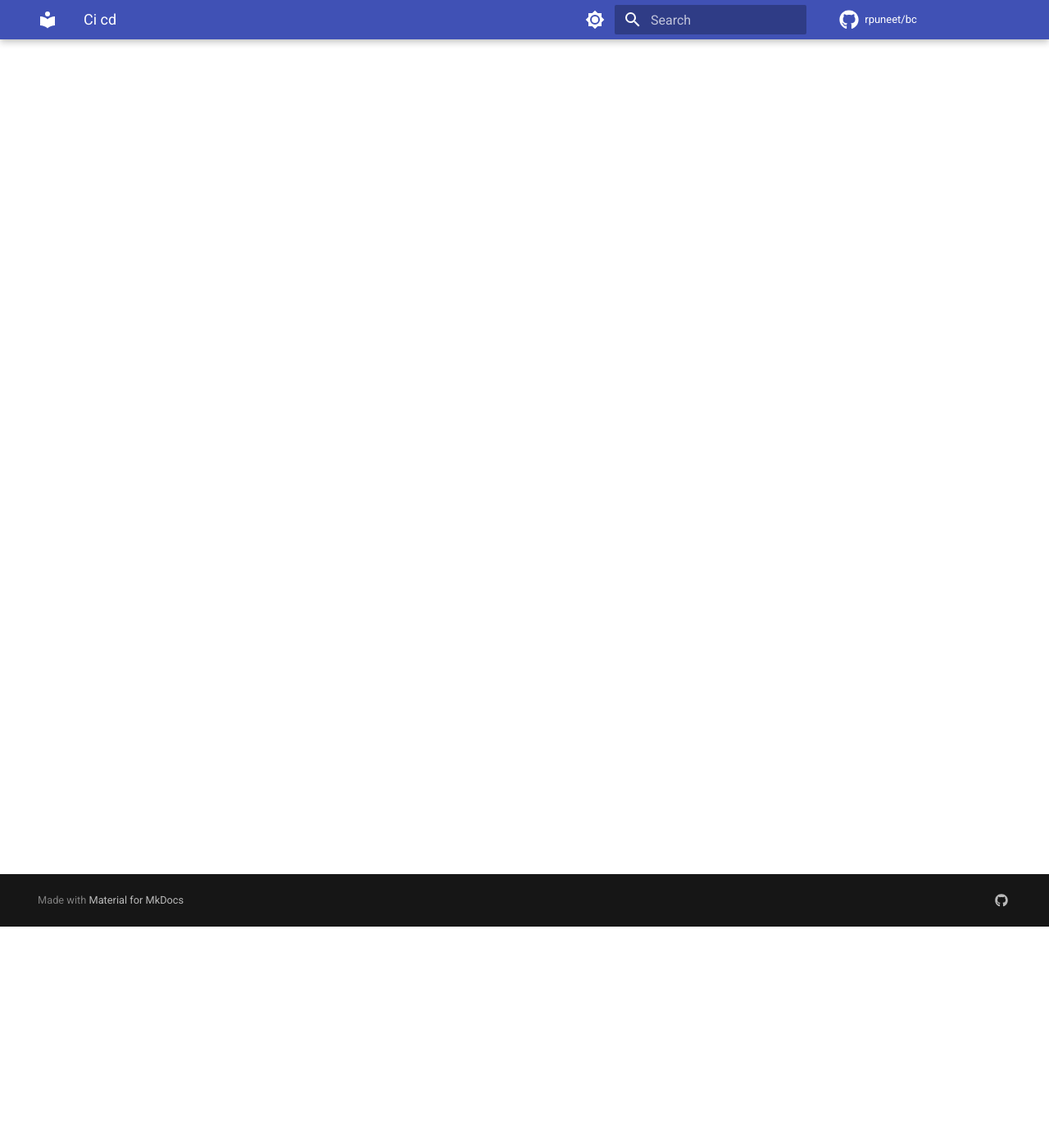
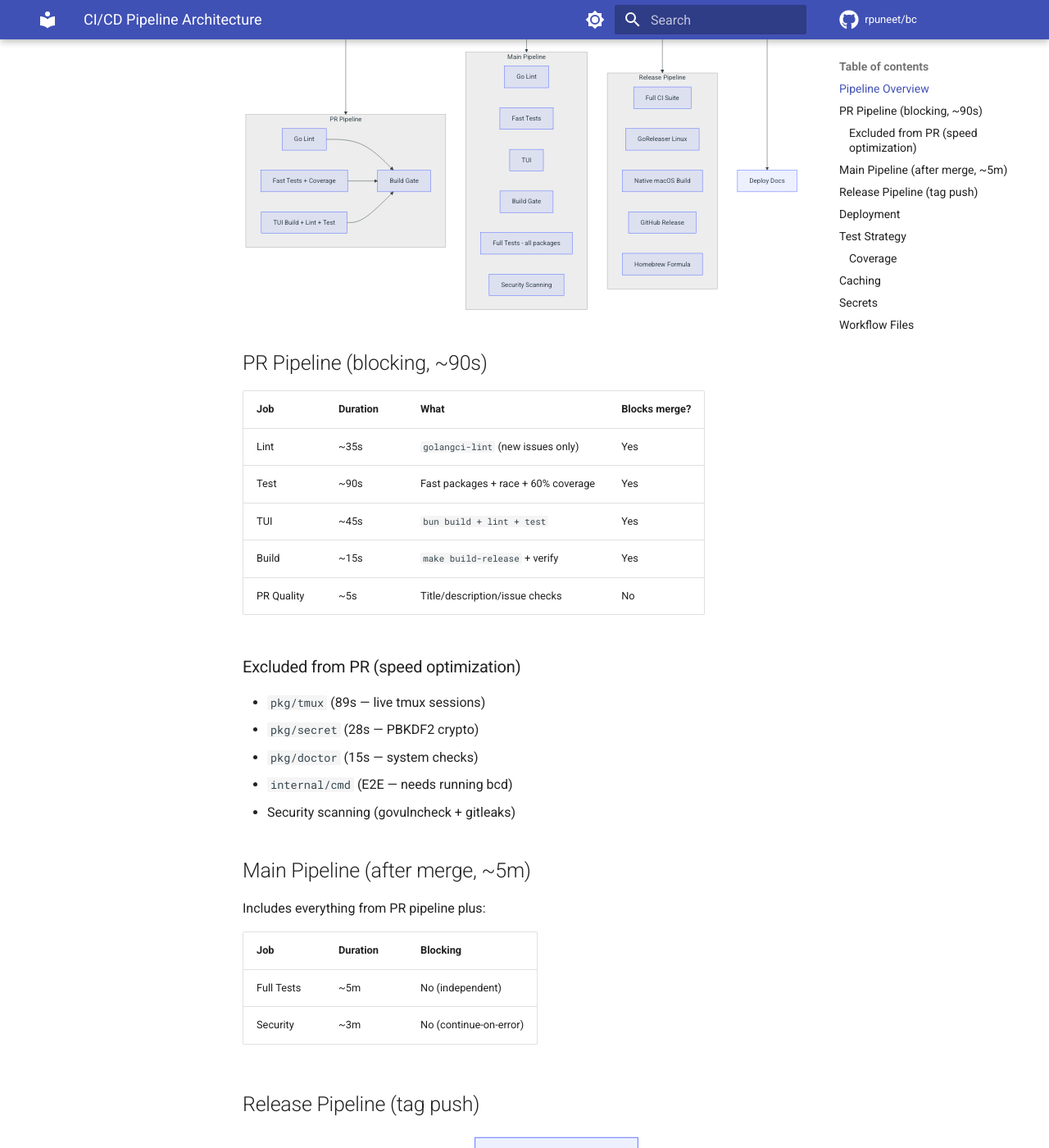
Before and after one commit to gh-curious-otter/bc, an MkDocs documentation site: the page built from docs/architecture/ci-cd.md, in a window 1280 px wide and 1400 px high, scrolled down 270 px. Shown: the whole window at 82% size. Built offline with MkDocs 1.6.1 and Material for MkDocs 9.7.7, drawn with Linux system fonts in a browser that asks for light colours; comment, search, counter and statistics services are not loaded; some of the changed text lies outside the part shown.

Commit message:
docs: add CI/CD pipeline design doc
PR pipeline, main pipeline, release pipeline, deployment pipeline,
test strategy, caching, secret management — all with mermaid diagrams.

Co-Authored-By: Claude Opus 4.6 (1M context) <noreply@anthropic.com>

````diff
--- a/docs/architecture/ci-cd.md
+++ b/docs/architecture/ci-cd.md
@@ -1 +1,131 @@
-PLACEHOLDER
+# CI/CD Pipeline Architecture
+
+## Pipeline Overview
+
+```mermaid
+graph TD
+    PR[Pull Request] --> FAST[Fast Pipeline ~90s]
+    MAIN[Merge to main] --> FULL[Full Pipeline ~5m]
+    TAG[Tag v*] --> RELEASE[Release Pipeline ~10m]
+    DOCS[docs/** changed] --> DEPLOY[Deploy Docs]
+
+    subgraph FAST[PR Pipeline]
+        LINT[Go Lint]
+        TEST[Fast Tests + Coverage]
+        TUI[TUI Build + Lint + Test]
+        BUILD[Build Gate]
+        LINT --> BUILD
+        TEST --> BUILD
+        TUI --> BUILD
+    end
+
+    subgraph FULL[Main Pipeline]
+        F_LINT[Go Lint]
+        F_TEST[Fast Tests]
+        F_TUI[TUI]
+        F_BUILD[Build Gate]
+        F_FULL_TEST[Full Tests - all packages]
+        F_SECURITY[Security Scanning]
+    end
+
+    subgraph RELEASE[Release Pipeline]
+        CI_CHECK[Full CI Suite]
+        LINUX[GoReleaser Linux]
+        MACOS[Native macOS Build]
+        GH_REL[GitHub Release]
+        BREW[Homebrew Formula]
+    end
+```
+
+## PR Pipeline (blocking, ~90s)
+
+| Job | Duration | What | Blocks merge? |
+|-----|----------|------|---------------|
+| Lint | ~35s | `golangci-lint` (new issues only) | Yes |
+| Test | ~90s | Fast packages + race + 60% coverage | Yes |
+| TUI | ~45s | `bun build + lint + test` | Yes |
+| Build | ~15s | `make build-release` + verify | Yes |
+| PR Quality | ~5s | Title/description/issue checks | No |
+
+### Excluded from PR (speed optimization)
+- `pkg/tmux` (89s — live tmux sessions)
+- `pkg/secret` (28s — PBKDF2 crypto)
+- `pkg/doctor` (15s — system checks)
+- `internal/cmd` (E2E — needs running bcd)
+- Security scanning (govulncheck + gitleaks)
+
+## Main Pipeline (after merge, ~5m)
+
+Includes everything from PR pipeline plus:
+
+| Job | Duration | Blocking |
+|-----|----------|----------|
+| Full Tests | ~5m | No (independent) |
+| Security | ~3m | No (continue-on-error) |
+
+## Release Pipeline (tag push)
+
+```mermaid
+graph LR
+    TAG[v* tag] --> CI[Full CI]
+    CI --> LINUX[GoReleaser<br/>linux/amd64]
+    CI --> MAC[Native CGO<br/>darwin/amd64+arm64]
+    LINUX --> REL[GitHub Release]
+    MAC --> REL
+    LINUX --> BREW[Homebrew Tap]
+```
+
+| Platform | Architecture | CGO | Method |
+|----------|-------------|-----|--------|
+| Linux | amd64 | Yes | GoReleaser |
+| macOS | amd64 + arm64 | Yes | Native build |
+
+## Deployment
+
+| Target | Trigger | Platform |
+|--------|---------|----------|
+| Docs | `docs/**` push to main | GitHub Pages (MkDocs) |
+| Landing | `landing/**` push to main | Cloudflare Pages (Next.js) |
+
+## Test Strategy
+
+| Tier | Packages | When | Duration |
+|------|----------|------|----------|
+| Fast unit | All except slow | Every PR | ~90s |
+| TUI | TypeScript tests | Every PR | ~30s |
+| Full | All packages | Main only | ~5m |
+| Security | govulncheck + gitleaks | Main only | ~3m |
+| E2E | Live agents (future) | Main only | ~10m |
+
+### Coverage
+
+| Metric | Value |
+|--------|-------|
+| Current threshold | 60% |
+| Target | 90%+ |
+| Measured on | Fast tests (PR pipeline) |
+| Reporting | Codecov |
+
+## Caching
+
+| Cache | Key | Mechanism |
+|-------|-----|-----------|
+| Go modules | `go.sum` hash | `setup-go cache: true` |
+| golangci-lint | Config + source hash | Built-in action cache |
+| Bun deps | `bun.lock` hash | Future: `actions/cache` |
+
+## Secrets
+
+| Secret | Used By | Purpose |
+|--------|---------|---------|
+| `GITHUB_TOKEN` | All workflows | Checkout, releases, gitleaks |
+| `HOMEBREW_TAP_TOKEN` | Release | Push formula to tap repo |
+
+## Workflow Files
+
+| File | Trigger | Purpose |
+|------|---------|---------|
+| `ci.yml` | Push main, PRs | Core CI pipeline |
+| `pr-quality.yml` | PRs | Advisory quality checks |
+| `release.yml` | Tag `v*` | Build + publish releases |
+| `pages.yml` | Push main (docs paths) | Deploy docs to GitHub Pages |
````
